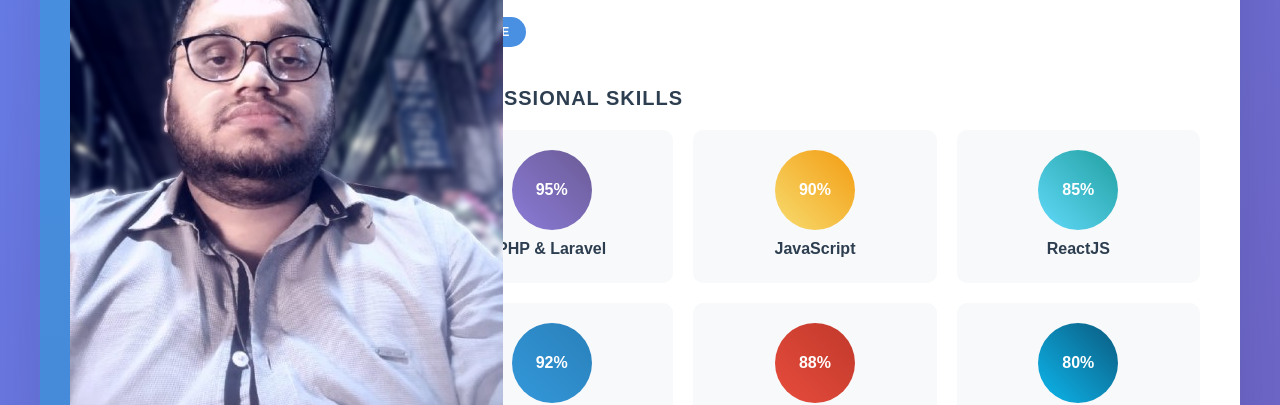
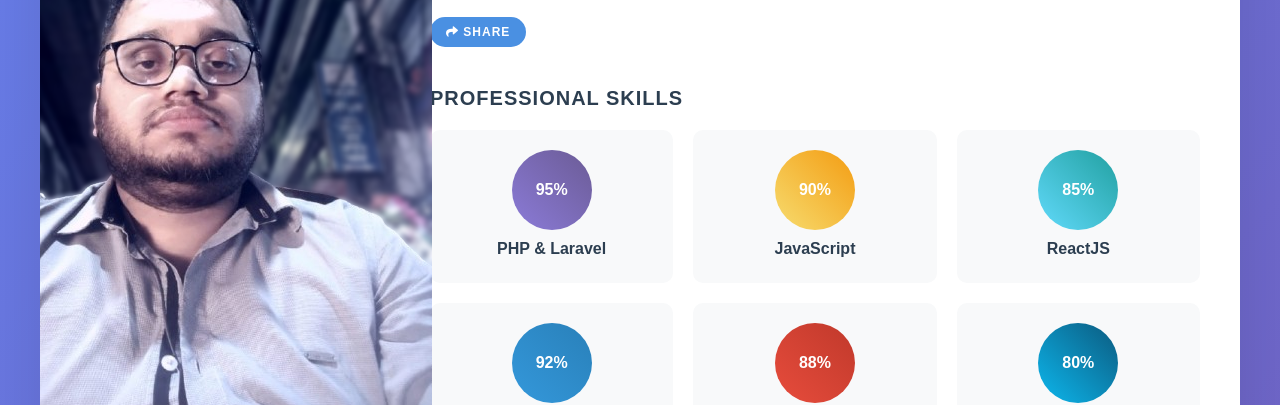
Before and after one commit to nazmul199512/nazmul199512.github.io, a plain HTML site: page index.html in a window 1280 px wide. Shown: the part 230-635 px from the top of the page. Drawn offline with Linux system fonts and the light colour scheme.

Commit message:
Update index.html

```diff
--- a/index.html
+++ b/index.html
@@ -57,8 +57,8 @@
         }
 
         .profile-img {
-            width: 150px;
-            height: 150px;
+            width: 100%;
+            height: 100%;
             border-radius: 50%;
             border: 4px solid rgba(255,255,255,0.3);
             margin: 0 auto 20px;
@@ -332,7 +332,9 @@
     <div class="container">
         <div class="sidebar">
             <div class="profile-section">
+                 <div class="profile-img">
                 <img src="blur.png" alt="Nazmul Alam">
+                </div>
                 <div class="name">Nazmul Alam</div>
                 <div class="title">Software Developer</div>
                 <div class="social-links">
```
